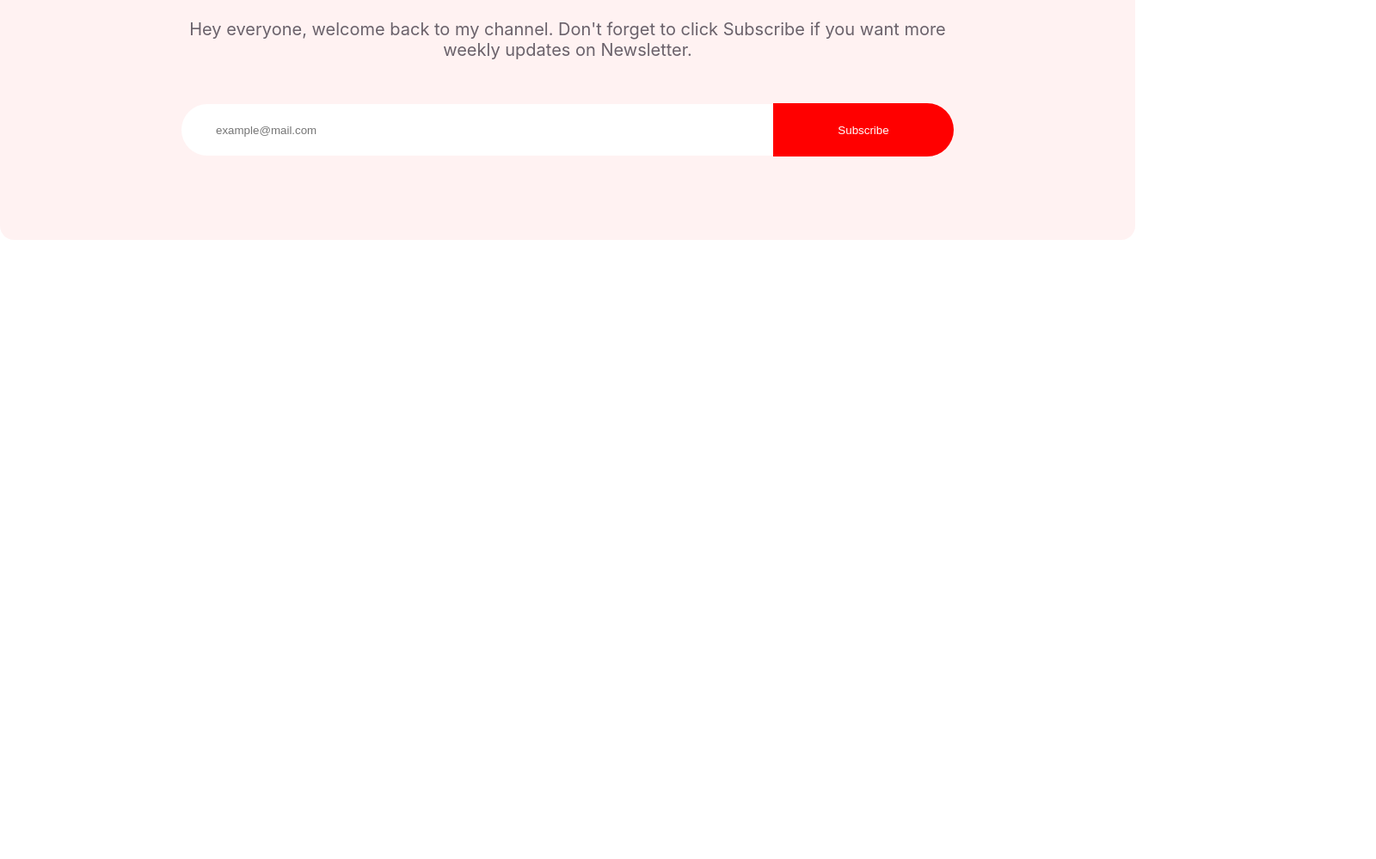
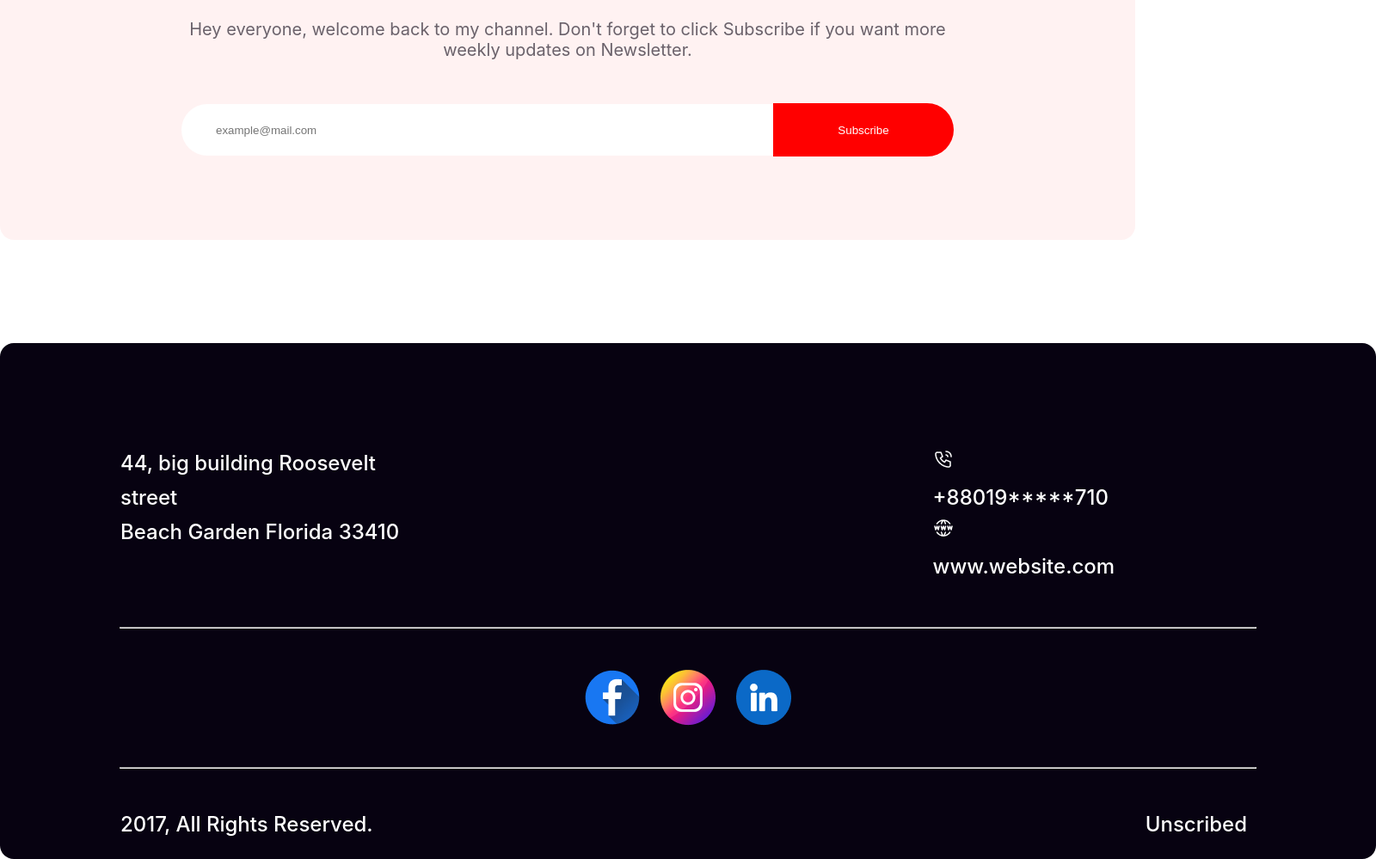
Before and after one commit to Ajjaj-Ahmed/first-assignment, a plain HTML site: page index.html in a window 1280 px wide. Shown: the part 4560-5559 px from the top of the page at 86% size, 1600 px wide, since content can reach past the window. Before the commit the page ends 4839 px from the top, so only its background shows below. Drawn offline with Linux system fonts and the light colour scheme.

Commit message:
complete footer section

```diff
--- a/index.html
+++ b/index.html
@@ -122,7 +122,29 @@
 </main>
 
   <footer>
-
+    <div class="office-contact">
+      <div class="office-address">
+        <p>
+          44, big building Roosevelt street <br>
+          Beach Garden Florida 33410
+        </p>
+      </div>
+      <div class="office-number">
+        <p><i><img src="images/icons/Call.png" alt=""></i> +88019*****710</p>
+        <p><i><img src="images/icons/Website.png" alt=""></i> www.website.com</p>
+      </div>
+    </div>
+    <hr>
+    <div class="icon-section">
+      <img src="images/icons/Facebook.png" alt="" class="footer-incon">
+      <img src="images/icons/Instagram.png" alt="" class="footer-incon">
+      <img src="images/icons/Linkedin.png" alt="" class="footer-incon">
+    </div>
+    <hr>
+    <div class="copywrite">
+      <p class="write-reserved">2017, All Rights Reserved.</p>
+      <p class="channel-unscribe">Unscribed</p>
+    </div>
   </footer>
 </body>
 </html>
--- a/style/style.css
+++ b/style/style.css
@@ -279,3 +279,67 @@ margin-top: 40px;
   border: none;
   padding: 24px 56px;
 }
+
+/* Footer Section */
+footer{
+  width: 1600px;
+  height: 600px;
+  background: #070211;
+  border-radius: 16px;
+  margin: auto;
+  margin-top: 120px;
+}
+.office-contact{
+  color: #fff;
+  display: flex;
+  justify-content:space-around;
+  gap: 600px;
+}
+.office-address{
+  margin: 120px 0 50px 140px;
+  font-family: Inter;
+  font-size: 24px;
+  font-weight: 500;
+  line-height: 40px;
+}
+.office-number{
+  margin: 120px 290px 50px 0px;
+  color: #FFF;
+  vertical-align:middle;
+  font-family: Inter;
+  font-size: 24px;
+  font-weight: 500;
+  line-height: 40px;
+}
+footer hr{
+  margin: auto;
+  width: 1320px;
+  color:rgba(255, 255, 255, 0.15)
+}
+.icon-section{
+  display: flex;
+  justify-content: center;
+  gap: 24px;
+  margin-top: 48px;
+  margin-bottom: 48px;
+}
+
+.copywrite{
+  color: #fff;
+  display: flex;
+  justify-content:space-between;
+}
+.write-reserved{
+  margin-top: 50px;
+  margin-left: 140px;
+  font-family: Inter;
+  font-size: 24px;
+  font-weight: 500;
+}
+.channel-unscribe{
+  margin-top: 50px;
+  margin-right:150px;
+  font-family: Inter;
+  font-size: 24px;
+  font-weight: 500;
+}
```
